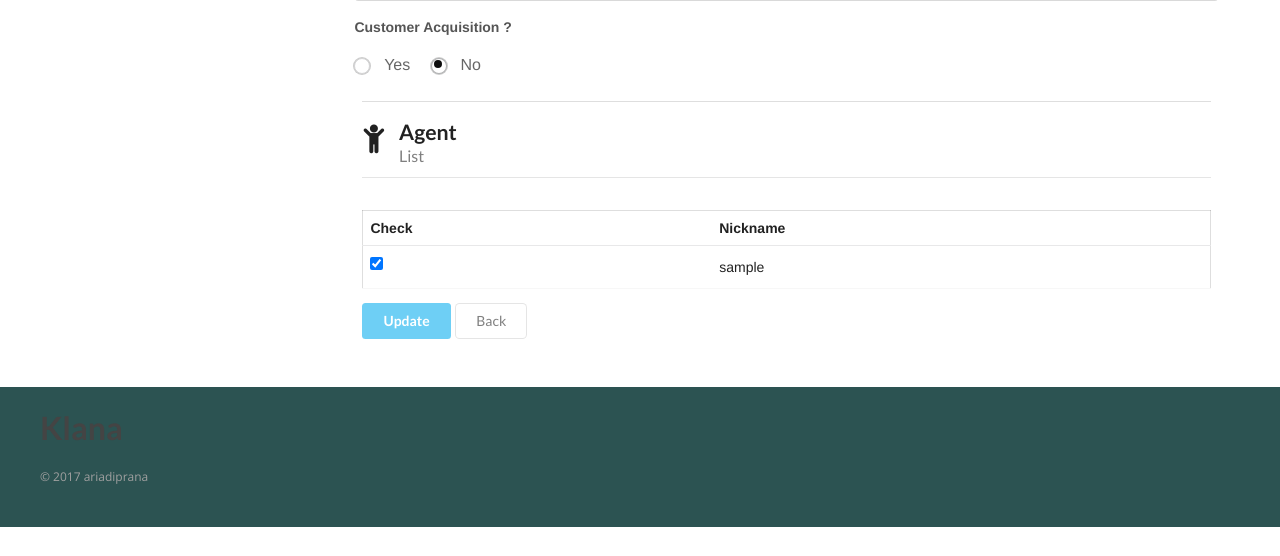
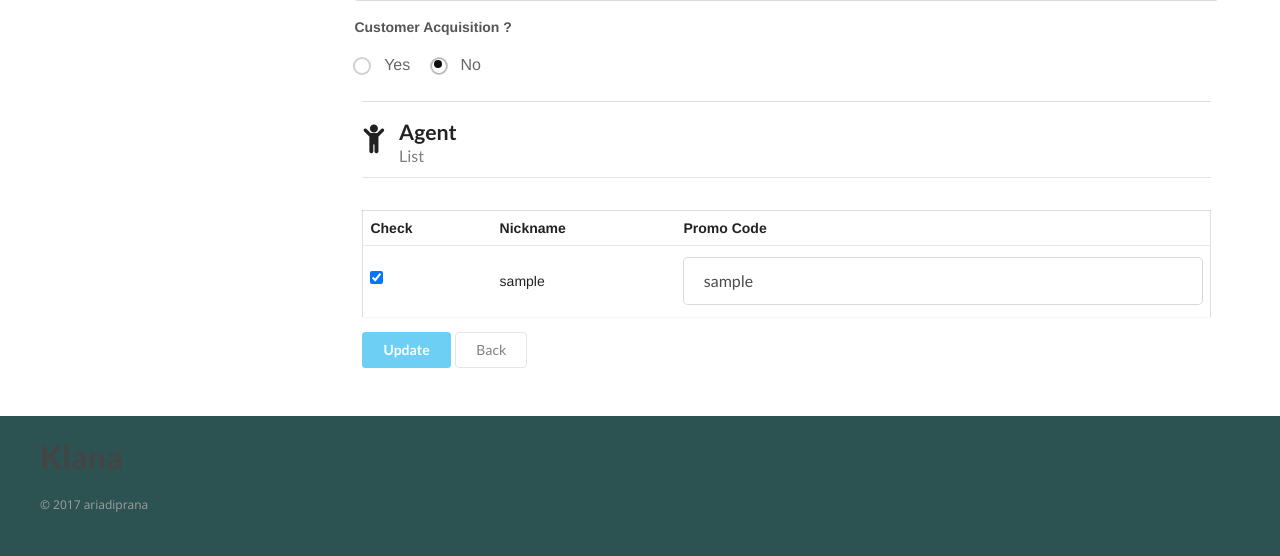
Before and after one commit to adepurana/pp, a Node server app: page /admin/detailads/600000000000000000000001 in a window 1280 px wide. Shown: the part 864-1420 px from the top of the page. Before the commit the page ends 1391 px from the top, so only its background shows below. Run offline with Node 20, Linux system fonts and the light colour scheme; a user stored in the database is signed in; tables that the repository leaves empty hold one stand-in row (values such as "Sample post"); some libraries are stand-ins or nearby versions.

Commit message:
Add files via upload

```diff
--- a/views/adsDetail.ejs
+++ b/views/adsDetail.ejs
@@ -159,6 +159,7 @@
         								<tr>
                           <th>Check</th>
           								<th>Nickname</th>
+                          <th>Promo Code</th>
       									</tr>
     								</thead>
       							<tbody>
@@ -175,6 +176,7 @@
                             </td>
                           <% } %>
                             <td><%= agentList[i].nickName%></td>
+                            <td><input type="text" style="font-size: 16px;" id="promo-<%= agentList[i]._id%>" name="promoCode" value="<%= adsAgentPromoCodeList[i]%>"</td>
                             <input type="hidden" name="preAgentList" value="<%= agentList[i] %>">
                       </tr>
                       <%}%>
```
